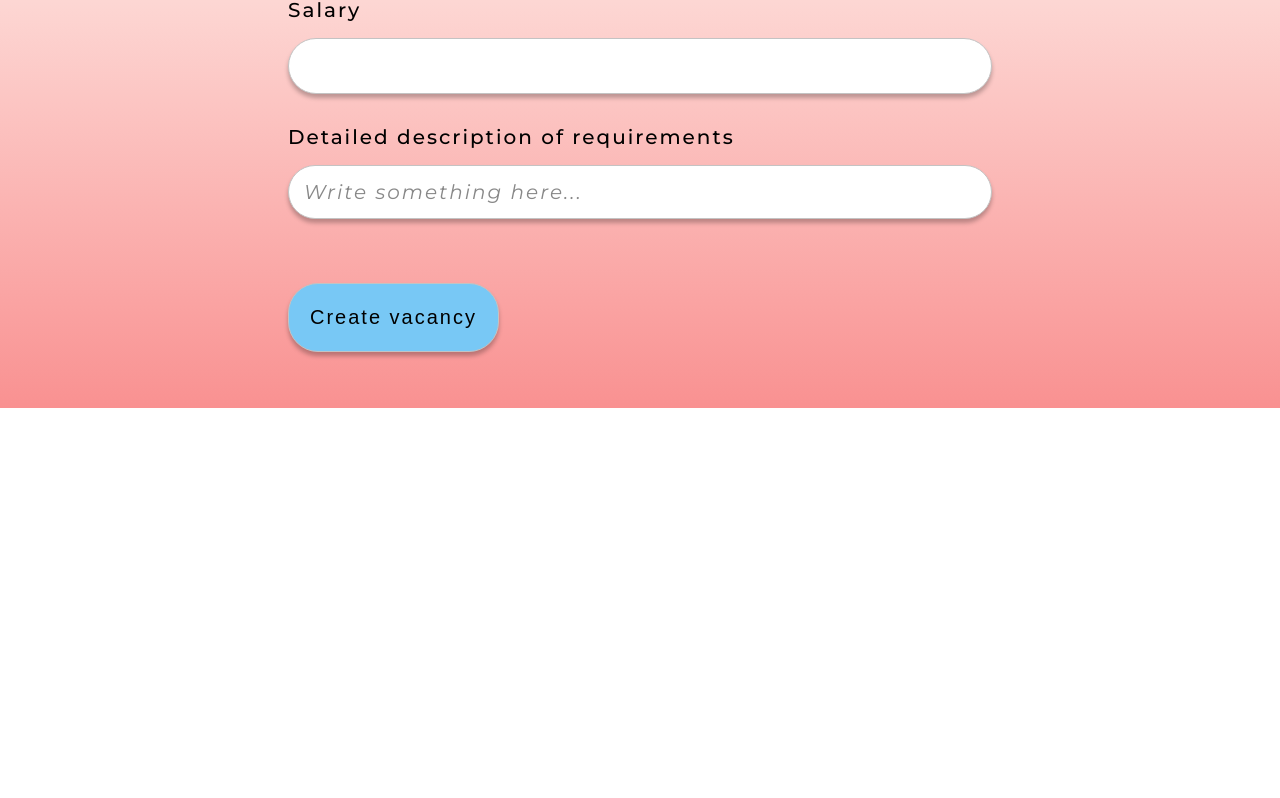
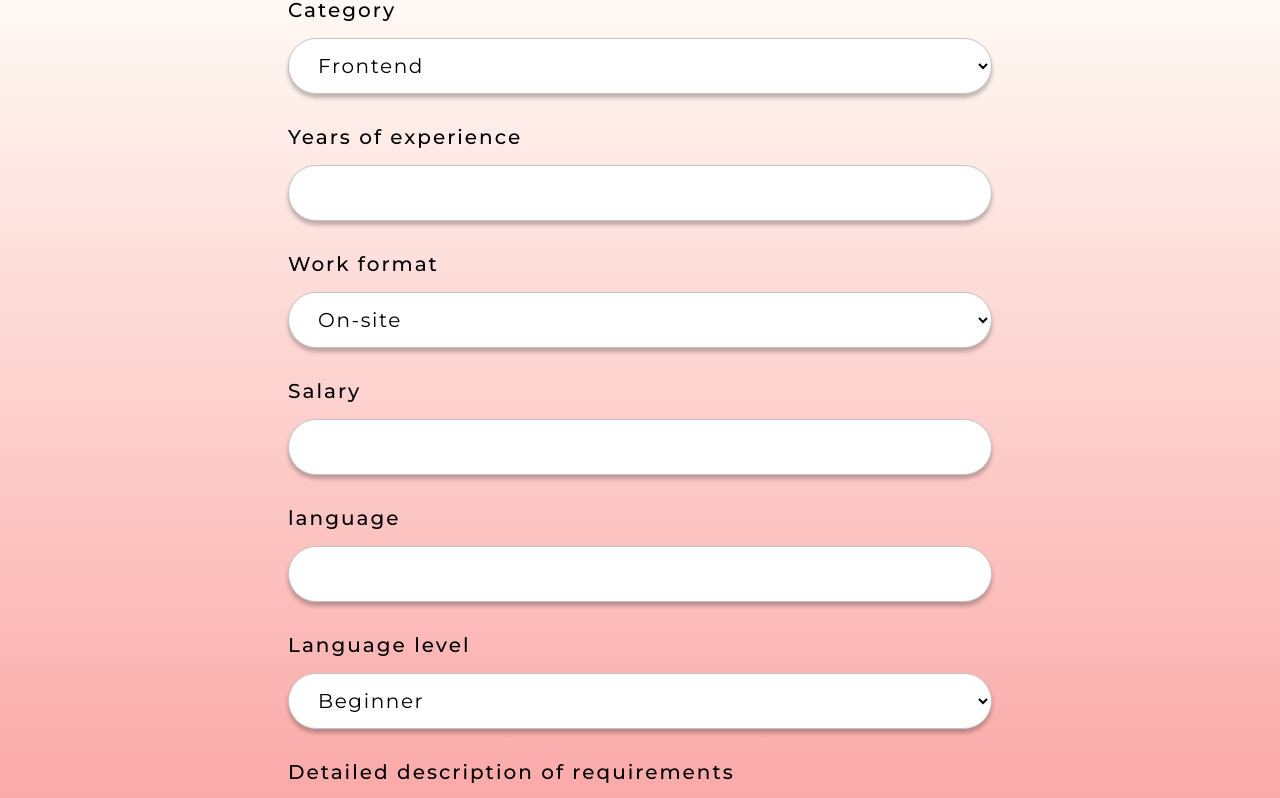
Before and after one commit to LnuProgramer/Quaero_frontend, a React (Create React App) app: page /vacancy/create in a window 1280 px wide. Shown: the part 577-1375 px from the top of the page. Before the commit the page ends 985 px from the top, so only its background shows below. Built offline with nearby package versions, Linux system fonts and the light colour scheme.

Commit message:
Connected VacancyCreator with server

```diff
--- a/src/components/VacancyCreator/VacancyCreator.scss
+++ b/src/components/VacancyCreator/VacancyCreator.scss
@@ -39,6 +39,7 @@
     -webkit-box-shadow: 0 4px 4px 0 rgba(0,0,0,0.25);
     -moz-box-shadow: 0 4px 4px 0 rgba(0,0,0,0.25);
     box-shadow: 0 4px 4px 0 rgba(0,0,0,0.25);
+    background-color: #FFFFFF;
     padding: 0 25px 0 25px;
     font-size: 20px;
     letter-spacing: 1.6px;
--- a/src/components/VacancyCreator/VacancyCreator.tsx
+++ b/src/components/VacancyCreator/VacancyCreator.tsx
@@ -5,41 +5,136 @@ import Button from "../../reusableComponents/button/Button";
 import "./VacancyCreator.scss"
 import ReactQuill from "react-quill";
 import "react-quill/dist/quill.bubble.css";
+import axios from "axios";
+
+interface FormDataVacancy {
+    company_name: string,
+    description : string,
+    position_title : string,
+    salary : string,
+    years_of_experience : string,
+    category_id : string,
+    employment_type_id : string,
+    language_level : string,
+    language_name : string,
+    name: string,
+}
 
 function VacancyCreator() {
-    const {t, i18n} = useTranslation();
-    const [text, setText] = useState("");
+    const {t} = useTranslation();
+    const [formData, setFormData] = useState<FormDataVacancy>({
+        company_name: "",
+        description : "",
+        position_title : "",
+        salary : "",
+        years_of_experience : "",
+        category_id : "",
+        employment_type_id : "",
+        language_level : "",
+        language_name : "",
+        name: "",
+    });
 
     const modules = {
         toolbar: [
-            ["bold", "italic", "underline"], // Жирний, курсив, підкреслення
-            [{ header: 1 }, { header: 2 }], // Заголовки
-            [{ list: "ordered" }, { list: "bullet" }], // Нумеровані й марковані списки
-            ["link", "image"], // Посилання та зображення
-            ["clean"], // Очистити форматування
+            ["bold", "italic", "underline"],
+            [{ header: 1 }, { header: 2 }],
+            [{ list: "ordered" }, { list: "bullet" }],
+            ["link", "image"],
+            ["clean"],
         ],
     }
+    const handleSubmit = async (e: React.FormEvent) => {
+        e.preventDefault();
+
+        const userId = localStorage.getItem("id");
+        if (!userId) {
+            console.error("User ID not found in localStorage.");
+            return;
+        }
+
+        const vacancyData = {
+            ...formData,
+            user_id: userId,
+        };
+
+        try {
+            const res = await axios.post("http://localhost:3030/creating-vacancy", vacancyData);
+            console.log("Vacancy created successfully:", res.data);
+        } catch (error) {
+            console.error("Error creating vacancy:", error);
+        }
+    }
+
+    const handleInputChange = (e: React.ChangeEvent<HTMLInputElement | HTMLSelectElement>) => {
+        const { name, value } = e.target;
+        setFormData({ ...formData, [name]: value });
+    };
+
+    const handleQuillChange = (value: string) => {
+        setFormData({ ...formData, description: value });
+    };
 
     return (
         <div id="vacancy-creator">
-            <div id="vacancy-creator-wrapper">
+            <form id="vacancy-creator-wrapper" onSubmit={handleSubmit}>
                 <div id="vacancy-creator-inputs-wrapper">
                     <Text fontSize={24} as="h1">{t("vacancyCreator.createVacancy")}</Text>
+                    <Text fontSize={20} as="h2">{t("vacancyCreator.name")}</Text>
+                    <input className="input" name="name" value={formData.name} onChange={handleInputChange}></input>
                     <Text fontSize={20} as="h2">{t("vacancyCreator.position")}</Text>
-                <input className="input"></input>
+                    <input className="input" name="position_title" value={formData.position_title} onChange={handleInputChange}></input>
                     <Text fontSize={20} as="h2">{t("vacancyCreator.company")}</Text>
-                <input className="input"></input>
+                    <input className="input" name="company_name" value={formData.company_name} onChange={handleInputChange}></input>
+                    <Text fontSize={20} as="h2">{t("vacancyCreator.category")}</Text>
+                    <select
+                        className="input"
+                        name="category_id"
+                        value={formData.category_id}
+                        onChange={handleInputChange}
+                    >
+                        <option value="Frontend">Frontend</option>
+                        <option value="Backend">Backend</option>
+                        <option value="Mobile">Mobile</option>
+                    </select>
+                    <Text fontSize={20} as="h2">{t("vacancyCreator.yearsOfExperience")}</Text>
+                    <input className="input" name="years_of_experience" value={formData.years_of_experience} onChange={handleInputChange}></input>
                     <Text fontSize={20} as="h2">{t("vacancyCreator.workFormat")}</Text>
-                <input className="input"></input>
+                    <select className="input" name="employment_type_id" value={formData.employment_type_id}
+                            onChange={handleInputChange}>
+                        <option value="On-site">On-site</option>
+                        <option value="Remote">Remote</option>
+                        <option value="Hibrid">Hybrid</option>
+                    </select>
                     <Text fontSize={20} as="h2">{t("vacancyCreator.salary")}</Text>
-                <input className="input"></input>
+                    <input className="input" name="salary" value={formData.salary} onChange={handleInputChange}></input>
+                    <Text fontSize={20} as="h2">{t("vacancyCreator.language")}</Text>
+                    <input className="input" name="language_name" value={formData.language_name}
+                           onChange={handleInputChange}></input>
+                    <Text fontSize={20} as="h2">{t("vacancyCreator.languageLevel")}</Text>
+                    <select
+                        className="input"
+                        name="language_level"
+                        value={formData.language_level}
+                        onChange={handleInputChange}
+                    >
+                        <option value="Beginner">Beginner</option>
+                        <option value="Pre-intermediate">Pre-intermediate</option>
+                        <option value="Upper-Intermediate">Upper-Intermediate</option>
+                        <option value="Advanced ">Advanced</option>
+                        <option value="Proficiency">Proficiency</option>
+                        <option value="Native">Native</option>
+                    </select>
                     <Text fontSize={20} as="h2">{t("vacancyCreator.detailedRequirements")}</Text>
-                <ReactQuill theme="bubble" value={text} onChange={setText} modules={modules} placeholder={t("profileHR.aboutPlaceholder")} id="vacancy-creator-requirements-text" />
+                    <ReactQuill theme="bubble" value={formData.description} onChange={handleQuillChange}
+                                modules={modules} placeholder={t("profileHR.aboutPlaceholder")}
+                                id="vacancy-creator-requirements-text"/>
                 </div>
                 <div id="vacancy-creator-button-wrapper">
-                <Button fontSize={20} buttonText={t("vacancyCreator.create")} buttonColor="primary" id="vacancy-creator-button"></Button>
+                    <Button type="submit" fontSize={20} buttonText={t("vacancyCreator.create")} buttonColor="primary"
+                            id="vacancy-creator-button"></Button>
                 </div>
-            </div>
+            </form>
         </div>
     );
 }
--- a/src/reusableComponents/button/Button.tsx
+++ b/src/reusableComponents/button/Button.tsx
@@ -7,12 +7,14 @@ interface ButtonProps extends React.HTMLAttributes<HTMLElement> {
     buttonText: any;
     buttonColor?: string;
     className?: string;
+    type?: "button" | "submit" | "reset";
 }
-function Button({fontSize, fontWeight, buttonText, buttonColor, className, ...rest}: ButtonProps) {
+function Button({fontSize, fontWeight, buttonText, buttonColor, className, type, ...rest}: ButtonProps) {
     const letterSpacing = fontSize / 10;
     const combinedClassName = `main-button ${buttonColor || ''} ${className}`.trim();
     return (
         <button  className={combinedClassName}
+                 type={type || "button"}
         style={{fontSize: `${fontSize}px`, fontWeight: fontWeight, letterSpacing: `${letterSpacing}px`}}
         {...rest}
         >{buttonText}</button>)
--- a/src/utils/i18n.ts
+++ b/src/utils/i18n.ts
@@ -67,7 +67,7 @@ i18n.use(initReactI18next).init({
                 },
 
                 vacancy: {
-                    applyPosition: "Apply for position"
+                    applyPosition: "Apply for position",
                 },
 
                 header: {
@@ -99,6 +99,11 @@ i18n.use(initReactI18next).init({
                     salary: "Salary",
                     detailedRequirements: "Detailed description of requirements",
                     create: "Create vacancy",
+                    name: "Vacancy name",
+                    category: "Category",
+                    yearsOfExperience: "Years of experience",
+                    language: "language",
+                    languageLevel: "Language level",
                 },
                 errorPage:{
                     error: "Error 404",
@@ -220,6 +225,11 @@ i18n.use(initReactI18next).init({
                     salary: "Зарплата",
                     detailedRequirements: "Детальний опис вимог",
                     create: "Створити",
+                    name: "Ім'я ваканції",
+                    category: "Каегорія",
+                    yearsOfExperience: "Досвід роботи",
+                    language: "Мова",
+                    languageLevel: "Рівень мови",
                 },
                 errorPage:{
                     error: "Помилка 404",
```
Lines whose indentation alone changed are shown as unchanged.
